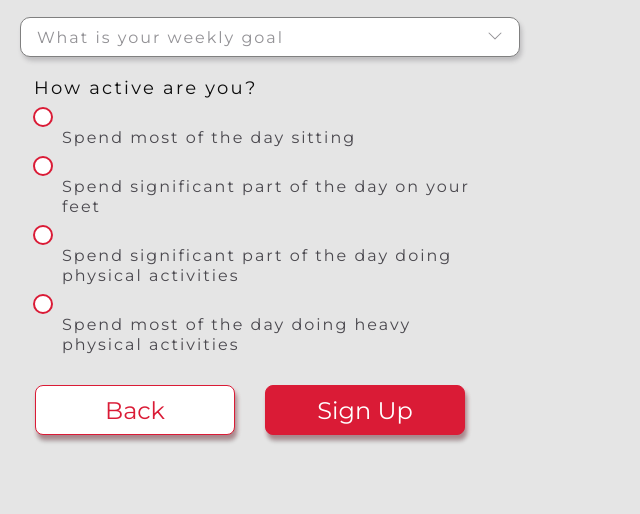
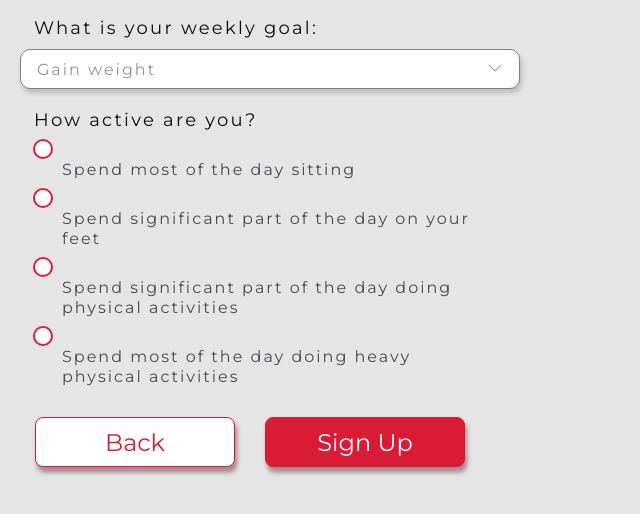
Before and after one commit to KrystianKjjk/CodersCamp2020.Project.TypeScript.FitNotFat, a website built with Parcel: page UnitImplementations/UIComponents/SecondStepComponent/SecondStepComponent.html in a window 1280 px wide. Shown: the part 94-608 px from the top of the page, without its empty margins (0-640 px from the left). Built offline with nearby package versions, Linux system fonts and the light colour scheme.

Commit message:
LS fix, select - default option set

```diff
--- a/Src/Logic/Registration/Registration.ts
+++ b/Src/Logic/Registration/Registration.ts
@@ -7,12 +7,13 @@ import { Weight } from '../../../Models/Weight.model';
 import { saveInLocalStorage } from '../../../Src/Logic/LocalStorage/LocalStorage';
 
 export default function generateRegistrationForm(
-  onRegistrationSuccess: ()=>{},
+  onRegistrationSuccess: ()=>void
 ): HTMLElement {
 const registrationDiv=createElement('div','div-registration');
 
 let firstStepValues:FirstStepFormValues;
 const firstStepForm = generateFirstStepForm(onNextStepClick);
+firstStepForm.className='first-step-form';
 registrationDiv.appendChild(firstStepForm);
 const secondStepForm=generateSecondStep(onBackClick,onSignUpClick);
 
@@ -36,7 +37,7 @@ const weight:Weight={date:new Date(), weight:firstStepValues.currentWeight};
   activityLevel: secondStepValues.activityLevel,
   weights:[weight],
 }
-saveInLocalStorage('user',user);
+saveInLocalStorage(`${user.name}`,user);
 onRegistrationSuccess();
 }
   return registrationDiv;
--- a/Src/UIComponents/RadioGroup/RadioGroup.ts
+++ b/Src/UIComponents/RadioGroup/RadioGroup.ts
@@ -16,7 +16,6 @@ const createRadioGroup = (options: RadioOption[], onClick: (selected: string) =>
         const singleRadioOption = createSingleRadio(singleInput, onClick);
         mainContainer.appendChild(singleRadioOption);
     })
-
     return mainContainer;
 }
 
--- a/Src/UIComponents/Select/Select.css
+++ b/Src/UIComponents/Select/Select.css
@@ -65,3 +65,12 @@
 .option:hover {
     background-color: lightgrey;
 }
+
+.select-header {
+    font-size: 18px;
+    line-height: 22px;
+    letter-spacing: 0.125em;
+    padding-left: 14px;
+    padding-bottom: 10px;
+    color: rgba(0, 0, 0, 0.95);
+}
--- a/Src/UIComponents/Select/Select.ts
+++ b/Src/UIComponents/Select/Select.ts
@@ -1,16 +1,20 @@
-import {createElement} from '../utils/utils'
+import { createElement } from '../utils/utils';
 
 interface SelectOption {
-    key: string,
-    label: string,
+  key: string;
+  label: string;
 }
 
 const ArrowDownIcon = `
     <svg xmlns="http://www.w3.org/2000/svg" width="16" height="16" fill="currentColor" viewBox="0 0 16 16">
         <path fill-rule="evenodd" d="M1.646 4.646a.5.5 0 0 1 .708 0L8 10.293l5.646-5.647a.5.5 0 0 1 .708.708l-6 6a.5.5 0 0 1-.708 0l-6-6a.5.5 0 0 1 0-.708z"/>
-    </svg>`
+    </svg>`;
 
-const createSelectBox = (options: SelectOption[], onSelect: (selected: string) => void, placeholder: string = "") => {
+const createSelectBox = (
+  options: SelectOption[],
+  onSelect: (selected: string) => void,
+  placeholder: string = '',
+) => {
   const container = createElement('div', 'container');
   const select = createElement('div', 'select-box');
   const spanMainText = createElement('span');
@@ -24,45 +28,53 @@ const createSelectBox = (options: SelectOption[], onSelect: (selected: string) =
   const optionsContainer = createElement('div', 'options');
 
   const setCorrectOptionStyles = (chosenKey: string) => {
-        Array.from(optionsContainer.children).forEach(optionComponent => {
+    Array.from(optionsContainer.children).forEach((optionComponent) => {
       if ((optionComponent as HTMLDivElement).dataset.key === chosenKey) {
-                optionComponent.classList.add("selected");
+        optionComponent.classList.add('selected');
       } else {
-                optionComponent.classList.remove("selected");
+        optionComponent.classList.remove('selected');
       }
     });
   };
 
-    options.forEach(singleOption => {
-        const {key, label} = singleOption;
+  options.forEach((singleOption, index) => {
+    const { key, label } = singleOption;
     const option = createElement('div', 'option');
     option.appendChild(document.createTextNode(label));
     option.setAttribute('data-key', key);
     optionsContainer.appendChild(option);
 
-        option.addEventListener("click", e => {
+    option.addEventListener('click', (e) => {
       const chosenKey = (e.target as HTMLDivElement).dataset.key;
       const chosenLabel = (e.target as HTMLDivElement).innerHTML;
-            optionsContainer.style.display = "none";
+      optionsContainer.style.display = 'none';
       spanMainText.innerHTML = chosenLabel;
       setCorrectOptionStyles(chosenKey);
       onSelect(chosenKey);
     });
-    })
 
+    if (index === 0) {
+      option.click();
+    }
+  });
+  const paragraph = createElement('p');
+  const textNode = document.createTextNode('What is your weekly goal:');
+  paragraph.className='select-header';
+  paragraph.appendChild(textNode);
+  container.appendChild(paragraph);
   container.appendChild(select);
   container.appendChild(optionsContainer);
 
-    window.addEventListener("click", () => {
-        optionsContainer.style.display = "none";
-    })
+  window.addEventListener('click', () => {
+    optionsContainer.style.display = 'none';
+  });
 
-    select.addEventListener("click", e => {
-        optionsContainer.style.display = "block";
+  select.addEventListener('click', (e) => {
+    optionsContainer.style.display = 'block';
     e.stopPropagation();
-    })
+  });
 
   return container;
-}
+};
 
 export default createSelectBox;
--- a/Src/UIComponents/WeeklyGoalComponent/WeeklyGoalComponent.ts
+++ b/Src/UIComponents/WeeklyGoalComponent/WeeklyGoalComponent.ts
@@ -1,6 +1,7 @@
 import generateTileComponent from '../TileComponent/TileComponent';
 import createSelectBox from '../Select/Select';
 import { generateWhiteButton } from '../Buttons/Buttons';
+import {createElement} from '../../../Src/UIComponents/utils/utils';
 
 export enum WeightGoal {
   GAIN = 'GAIN',
```
Also changed, not shown: Test/Registration.test.ts (added, +47 -0 lines). Lines whose indentation alone changed are shown as unchanged.
